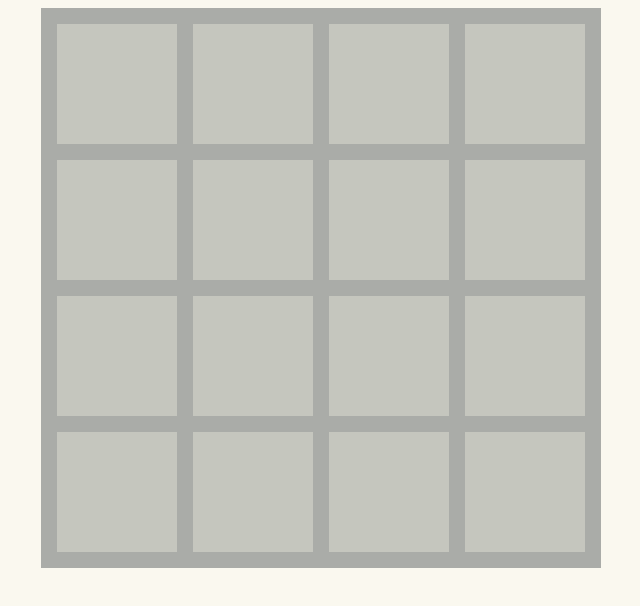
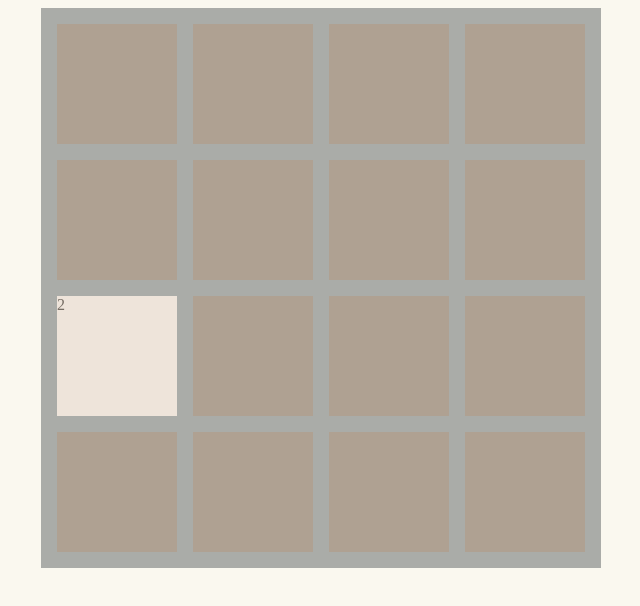
Before and after one commit to Maximmutylin/Game-2048, a plain HTML site: page index.html in a window 1280 px wide. Shown: the whole page, without its empty margins (327-967 px from the left). Drawn offline with Linux system fonts and the light colour scheme.

Commit message:
Перенос функций  addColours и generateNewCell
addColours - добавляет цвет ячейки при появлении в зависимости от ее значения.
generateNewCell - генерирует первое значение в рандомной клетке поля.
Исправил ручное добавление cell

```diff
--- a/index.html
+++ b/index.html
@@ -10,22 +10,6 @@
 <body>
     <div class="wrapper">
         <div class="grid">
-            <div class="cell "></div>
-            <div class="cell"></div>
-            <div class="cell"></div>
-            <div class="cell"></div>
-            <div class="cell"></div>
-            <div class="cell"></div>
-            <div class="cell"></div>
-            <div class="cell"></div>
-            <div class="cell"></div>
-            <div class="cell"></div>
-            <div class="cell"></div>
-            <div class="cell"></div>
-            <div class="cell"></div>
-            <div class="cell"></div>
-            <div class="cell"></div>
-            <div class="cell"></div>
         </div>
     </div>
     <script src="script.js"></script>
--- a/script.js
+++ b/script.js
@@ -54,6 +54,8 @@ class GameManager {
     init() {
         this.board = new Board()
         this.board.init()
+        this.board.generateNewCell();
+        this.board.addColours();
 		document.addEventListener('keyup', clickControl);
     }
     checkIsGameOver() {
@@ -73,7 +75,7 @@ class Board {
         for (let i = 0; i < this.widthBoard * this.widthBoard; i++) {
             const square = document.createElement('div');
             square.innerHTML = '';
-            square.className = 'number';
+            square.className = 'cell';
             fragment.appendChild(square);
             this.squares.push(square);
         }
@@ -81,11 +83,22 @@ class Board {
     }
 
     generateNewCell() {
-        console.log('generateNewCell')
+        const randomNumber = Math.floor(Math.random() * this.squares.length);
+        if (this.squares[randomNumber].innerHTML === '') {
+            this.squares[randomNumber].innerHTML = 2;
+        } else {
+            // Здесь я так понял нужно вызвать этот же метод но с привязкой к экземпляру класса board, но не пойму как т.к он в другом классе и еще в методе
+            // Пробовал привязать контекст через call, но не сработало
+            // Думал еще вынести экземпляр board из метода init в глобальный контекст и запомнить в переменную, но не просто так он же создан в классе
+            // Или создать новый экземпляр класса board тут но тогда наверное тут не будет предведущих методов которые взаимодействуют с прошлым экземпляром
+            // Так что не до конца понятно как вызвать метод внутри него же
+        }
     }
 
     addColours() {
-        console.log('addColours')
+        this.squares.forEach(e => {
+            e.style.backgroundColor = colorCell[Math.trunc(Math.sqrt(e.innerHTML))];
+        })
     }
 }
 
@@ -103,7 +116,6 @@ class Cell {
     getNewElement() {
         console.log('getNewElement');
     }
-
 }
 
 const start = new GameManager();
```
